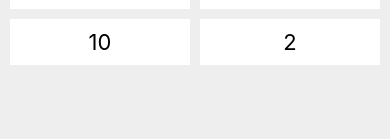
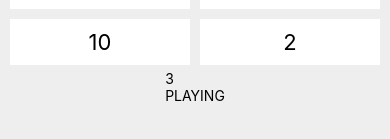
Before and after one commit to psollars/native-target-sum-game, a React Native app: screen / in a window 390 px wide. Shown: the part 209-348 px from the top of the page. Built offline with nearby package versions, Linux system fonts and the light colour scheme.

Commit message:
adds countdown

```diff
--- a/src/components/Game.js
+++ b/src/components/Game.js
@@ -9,15 +9,39 @@ export default class Game extends React.Component {
     super(props);
     this.state = {
       selectedIds: [],
-      counter: 10
+      counter: this.props.initialCounter
     };
   }
 
+  componentDidMount = () => {
+    this.intervalId = setInterval(() => {
+      this.setState((prevState) => {
+        return { counter: prevState.counter -= 1};
+      }, () => {
+        if (this.state.counter === 0) {
+          clearInterval(this.intervalId);
+        }
+      });
+    }, 1000);
+  };
+
+  componentWillUpdate = (nextProps, nextState) => {
+    if (nextState.selectedIds !== this.state.selectedIds || nextState.counter === 0) {
+      this.gameStatus = this.determineGameStatus(nextState);
+      if (this.gameStatus !== 'PLAYING') {
+        clearInterval(this.intervalId);
+      }
+    }
+  };
+
+  componentWillUnmount = () => {
+    clearInterval(this.intervalId);
+  };
+
   render() {
-    const gameStatus = this.determineGameStatus();
     return (
       <View style={styles.container}>
-        <Text style={ [styles.target, styles[`STATUS_${gameStatus}`]] }>{this.target}</Text>
+        <Text style={ [styles.target, styles[`STATUS_${this.gameStatus}`]] }>{this.target}</Text>
         <View style={styles.numberContainer}>
           {this.randomNumbers.map((randomNumber, index) =>
             (<GuessButton
@@ -25,32 +49,44 @@ export default class Game extends React.Component {
               id={index}
               number={randomNumber}
               handleSelect={this.selectNumber}
-              isSelected={this.isNumberSelected(index) || gameStatus !== 'PLAYING'}
+              isSelected={this.isNumberSelected(index) || this.gameStatus !== 'PLAYING'}
             />)
           )}
         </View>
         <View>
-          <Text>{gameStatus !== 'PLAYING' && `You added to: ${this.sumOfSelected()}`}</Text>
-          <Text>{gameStatus !== 'PLAYING' && gameStatus === 'WON' && `:)` }</Text>
-          <Text>{gameStatus !== 'PLAYING' && gameStatus === 'LOST' && `:(` }</Text>
+          <Text>{this.gameStatus !== 'PLAYING' && this.gameStatus === 'WON' && `:)` }</Text>
+          <Text>{this.gameStatus !== 'PLAYING' && this.gameStatus === 'LOST' && `:(` }</Text>
+        </View>
+        <View>
+          <Text>{this.state.counter}</Text>
+          <Text>{this.gameStatus}</Text>
         </View>
       </View>
     );
   }
 
   static propTypes = {
-    guessButtonCount: PropTypes.number.isRequired
+    guessButtonCount: PropTypes.number.isRequired,
+    initialCounter: PropTypes.number.isRequired
   };
 
-  determineGameStatus = () => {
-    if (this.sumOfSelected() < this.target) {
+  gameStatus = 'PLAYING';
+
+  determineGameStatus = (nextState) => {
+    const sumOfSelected = nextState.selectedIds
+      .reduce((accumulator, currentElement) => {
+        return accumulator + this.randomNumbers[currentElement]
+      }, 0);
+    if (nextState.counter === 0) {
+      return 'LOST';
+    } else if (sumOfSelected < this.target) {
       return 'PLAYING';
-    } else if (this.sumOfSelected() === this.target) {
+    } else if (sumOfSelected === this.target) {
       return 'WON';
-    } else if (this.sumOfSelected() > this.target) {
+    } else if (sumOfSelected > this.target) {
       return 'LOST';
     }
-  }
+  };
 
   randomNumbers = Array
     .from({ length: this.props.guessButtonCount })
@@ -70,12 +106,9 @@ export default class Game extends React.Component {
     return this.state.selectedIds.indexOf(numberIndex) !== -1;
   };
 
-  sumOfSelected = () => {
-    return this.state.selectedIds
-      .reduce((accumulator, currentElement) => {
-        return accumulator + this.randomNumbers[currentElement]
-      }, 0);
-  };
+  // sumOfSelected = (nextState) => {
+  //   return
+  // };
 
 } // end of component
 
--- a/src/components/Main.js
+++ b/src/components/Main.js
@@ -4,7 +4,7 @@ import Game from './Game';
 export default class Main extends Component {
   render() {
     return (
-      <Game guessButtonCount={6}/>
+      <Game guessButtonCount={6} initialCounter={10}/>
     );
   }
 }
```
